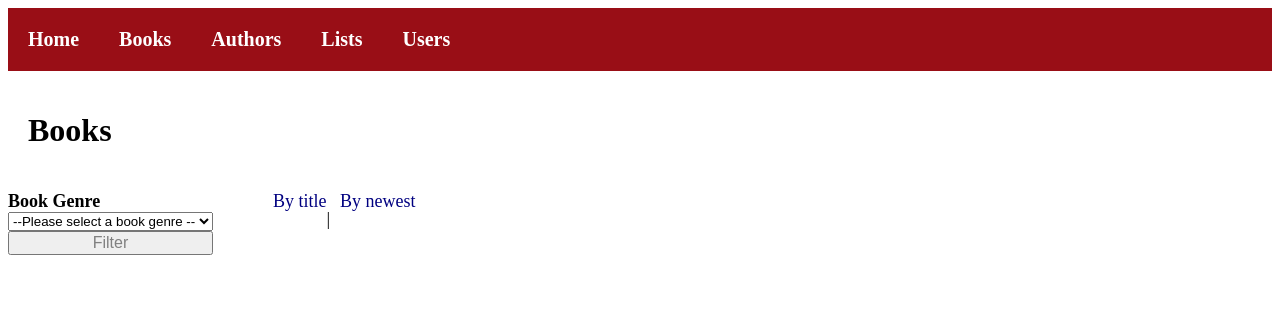
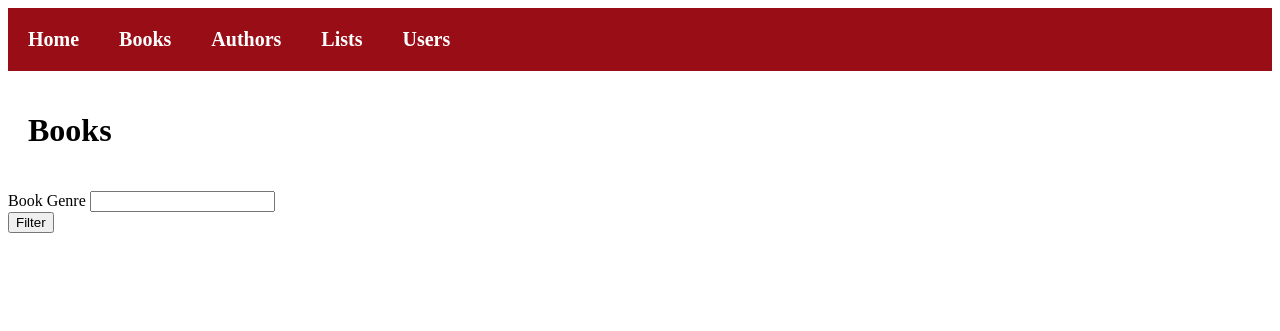
Before and after one commit to amymhaddad/upcase_booklist_app, a Flask app: page /books in a window 1280 px wide. Shown: the top 331 px of the page. Run offline with Flask 2, Linux system fonts and the light colour scheme; data that the repository does not hold is empty.

Commit message:
Updated html to allow user to fitler the book types by genre

```diff
--- a/templates/books.html
+++ b/templates/books.html
@@ -20,28 +20,19 @@
         </div>
 
         <div>
-            <div class="user-selections">
-
-                <div class="user-filter">
-                    <label for="genre-select">Book Genre</label>
-                    <select name="genre">
-                        <option value="">--Please select a book genre --</option>
-                        <option value="picklist-value">Beginner</option>
-                        <option value="picklist-value">Intermediate</option>
-                        <option value="picklist-value">Advanced</option>
-                    </select>
-                    <button class="filter-button">Filter</button>
+            <form action="/books" method="post">
+                <div>
+                    <label for="genre">Book Genre</label>
+                    <input name="genre" id="genre" value="">
                 </div>
 
-                <div class="sort-books">
-                        <a href="">By title</a>
-                        <p> | </p>
-                        <br>
-                        <a href="">By newest</a>
+
+                <div>
+                    <button>Filter</button>
                 </div>
+                </form>
+            </div>
 
-            </div>
-        </div>
 
 
         <div>
```
